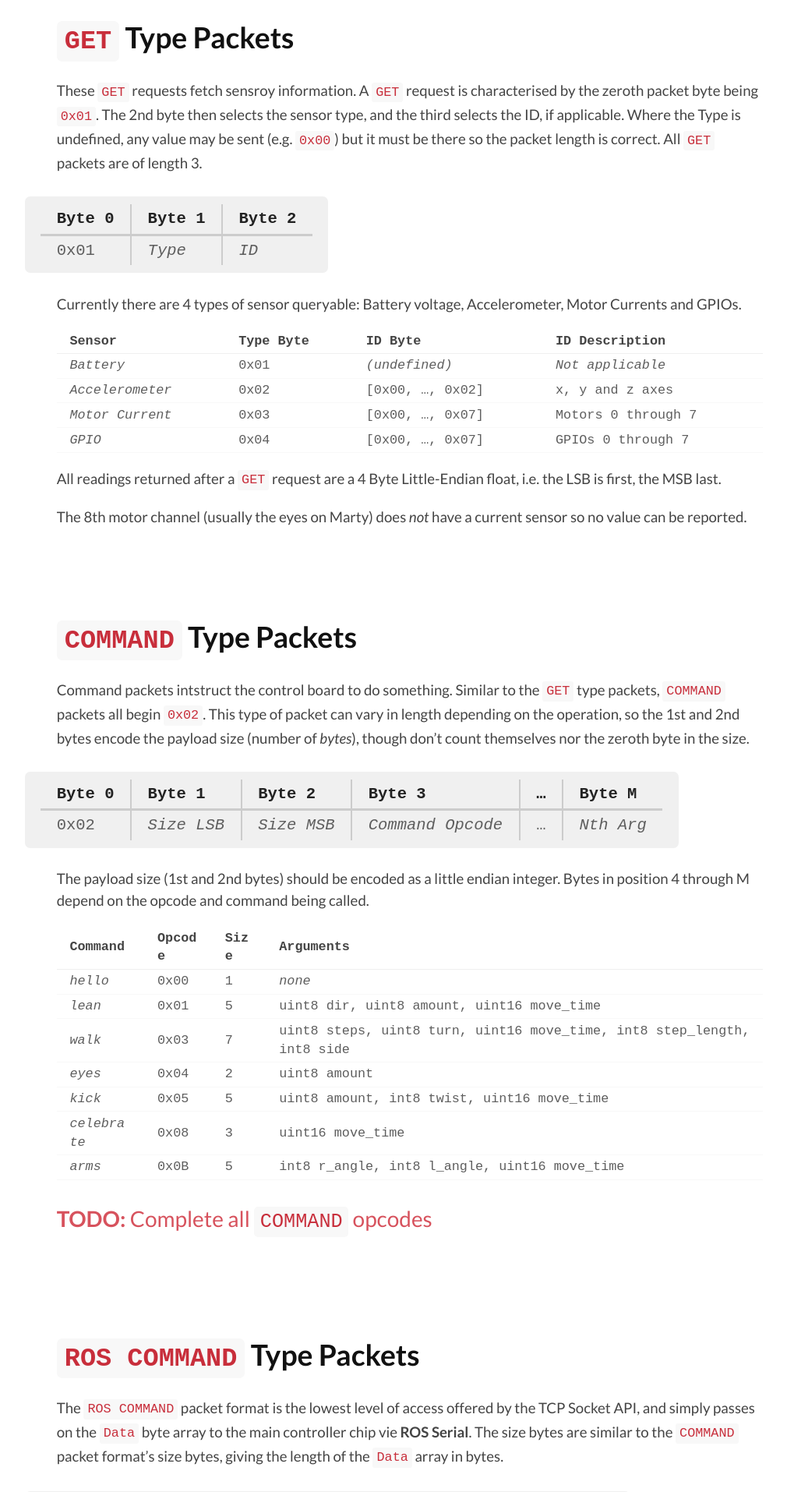
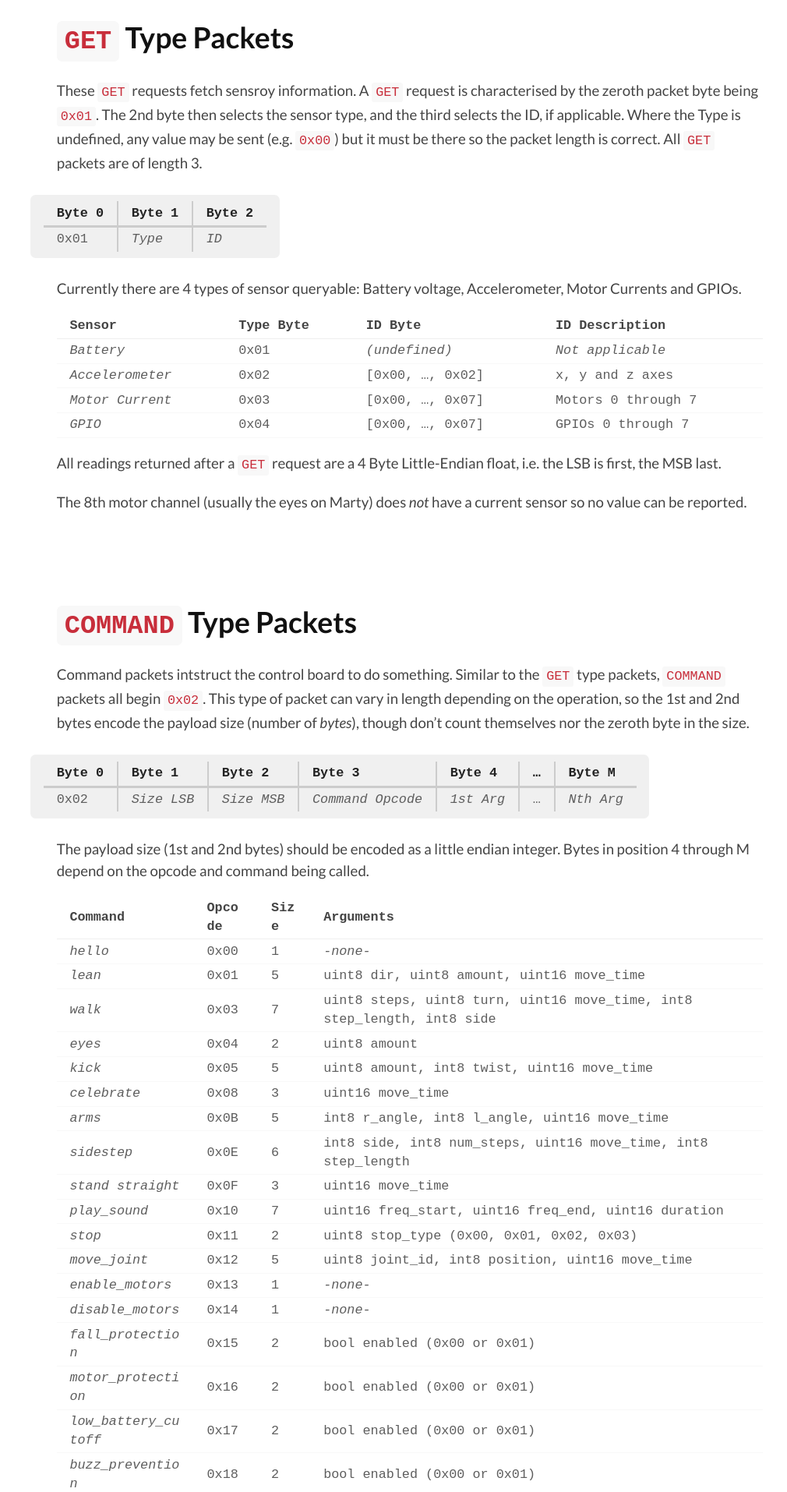
Before and after one commit to robotical/docs.robotical.io, a Jekyll site: the page built from hardware/lowlevel-api.md, in a window 1280 px wide. Shown: the part 1143-3057 px from the top of the page at 78% size, without its empty margins (114-1124 px from the left). Built offline with Jekyll 4.4.1, drawn with Linux system fonts in a browser that asks for light colours; nearby versions of some CDN libraries; some web fonts are replaced; some of the changed text lies outside the part shown.

Commit message:
Complete SocketAPI docs as current API stands

```diff
--- a/css/style.css
+++ b/css/style.css
@@ -818,7 +818,6 @@ table.bitfield {
   width: auto;
   padding: 0.5em 1em;
   margin-top: 0.5em;
-  font-size: 1.1em;
   color: #222;
   background: #f0f0f0;
   -webkit-border-radius: 0.5rem;
--- a/hardware/lowlevel-api.md
+++ b/hardware/lowlevel-api.md
@@ -14,6 +14,8 @@ layout: article
 ---
 
 
+
+
 TCP Socket API
 ===
 
@@ -22,6 +24,9 @@ connecting to this API can send byte-level commands to the ESP which will in tur
 the main control chip to perform an action or report back on a sensor. The socket API runs
 over port `24`
 {:.feature}
+
+
+
 
 
 `GET` Type Packets
@@ -57,6 +62,8 @@ so no value can be reported.
 <br>
 
 
+
+
 `COMMAND` Type Packets
 ---
 
@@ -65,9 +72,9 @@ Command packets intstruct the control board to do something. Similar to the `GET
 in length depending on the operation, so the 1st and 2nd bytes encode the payload size
 (number of *bytes*), though don't count themselves nor the zeroth byte in the size.
 
-| Byte 0 | Byte 1     | Byte 2     | Byte 3           | ... | Byte M    |
-|--------|------------|------------|------------------|-----|-----------|
-| 0x02   | *Size LSB* | *Size MSB* | *Command Opcode* | ... | *Nth Arg* |
+| Byte 0 | Byte 1     | Byte 2     | Byte 3           | Byte 4    | ... | Byte M    |
+|--------|------------|------------|------------------|-----------|-----|-----------|
+| 0x02   | *Size LSB* | *Size MSB* | *Command Opcode* | *1st Arg* | ... | *Nth Arg* |
 {:.bitfield}
 
 The payload size (1st and 2nd bytes) should be encoded as a little endian integer.
@@ -75,21 +82,32 @@ Bytes in position 4 through M depend on the opcode and command being called.
 
 
 
-| Command          | Opcode     | Size | Arguments                                               |
-|:-----------------|:-----------|:-----|:--------------------------------------------------------|
-| *hello*          | 0x00       | 1    | *none*                                                  |
-| *lean*           | 0x01       | 5    | uint8 dir, uint8 amount, uint16 move\_time              |
-| *walk*           | 0x03       | 7    | uint8 steps, uint8 turn, uint16 move\_time, int8 step\_length, int8 side |
-| *eyes*           | 0x04       | 2    | uint8 amount                                            |
-| *kick*           | 0x05       | 5    | uint8 amount, int8 twist, uint16 move\_time             |
-| *celebrate*      | 0x08       | 3    | uint16 move\_time                                       |
-| *arms*           | 0x0B       | 5    | int8 r\_angle, int8 l\_angle, uint16 move\_time         |
+| Command                | Opcode     | Size | Arguments                                               |
+|:-----------------------|:-----------|:-----|:--------------------------------------------------------|
+| *hello*                | 0x00       | 1    | *-none-*                                                |
+| *lean*                 | 0x01       | 5    | uint8 dir, uint8 amount, uint16 move\_time              |
+| *walk*                 | 0x03       | 7    | uint8 steps, uint8 turn, uint16 move\_time, int8 step\_length, int8 side |
+| *eyes*                 | 0x04       | 2    | uint8 amount                                            |
+| *kick*                 | 0x05       | 5    | uint8 amount, int8 twist, uint16 move\_time             |
+| *celebrate*            | 0x08       | 3    | uint16 move\_time                                       |
+| *arms*                 | 0x0B       | 5    | int8 r\_angle, int8 l\_angle, uint16 move\_time         |
+| *sidestep*             | 0x0E       | 6    | int8 side, int8 num\_steps, uint16 move\_time, int8 step\_length  |
+| *stand straight*       | 0x0F       | 3    | uint16 move\_time                                       |
+| *play\_sound*          | 0x10       | 7    | uint16 freq\_start, uint16 freq\_end, uint16 duration   |
+| *stop*                 | 0x11       | 2    | uint8 stop\_type (0x00, 0x01, 0x02, 0x03)               |
+| *move\_joint*          | 0x12       | 5    | uint8 joint\_id, int8 position, uint16 move\_time       |
+| *enable\_motors*       | 0x13       | 1    | *-none-*                                                |
+| *disable\_motors*      | 0x14       | 1    | *-none-*                                                |
+| *fall\_protection*     | 0x15       | 2    | bool enabled (0x00 or 0x01)                             |
+| *motor\_protection*    | 0x16       | 2    | bool enabled (0x00 or 0x01)                             |
+| *low\_battery\_cutoff* | 0x17       | 2    | bool enabled (0x00 or 0x01)                             |
+| *buzz\_prevention*     | 0x18       | 2    | bool enabled (0x00 or 0x01)                             |
+| *save\_calibration*    | 0xFF       | 1    | *-none-*                                                |
 {:.tt}
 
-**TODO:** Complete all `COMMAND` opcodes
-{:.bigger.text-danger}
+<br>
 
-<br>
+
 
 
 `ROS COMMAND` Type Packets
```
Also changed, not shown: other parts of hardware/lowlevel-api.md (+1 -1 lines).
